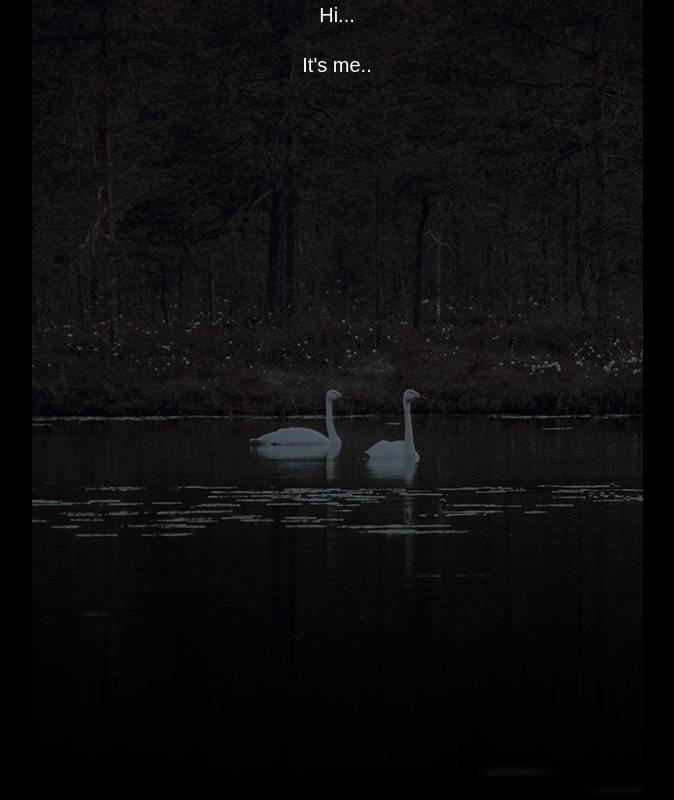
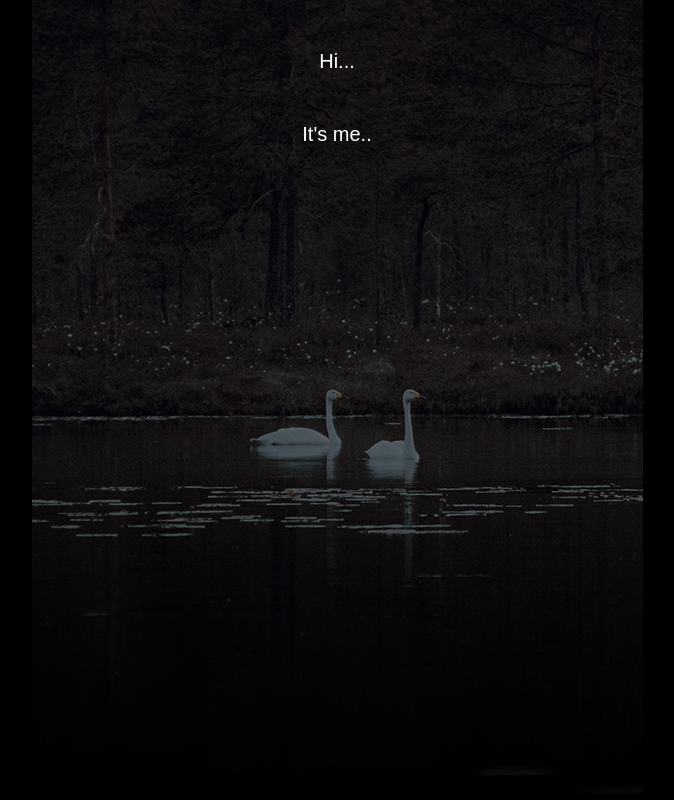
Before and after one commit to niirvil/niirvil.github.io, a plain HTML site: page index.html in a window 1280 px wide. Shown: the whole page, without its empty margins (303-977 px from the left). Drawn offline with Linux system fonts and the light colour scheme.

Commit message:
styling works.. kinda

```diff
--- a/styles/starting.css
+++ b/styles/starting.css
@@ -21,6 +21,5 @@
                 }
                 .content-box p {
                         font-size: 20px;
-                        line-height: 1.5;
-                        margin: 0 0 20px;
+                        margin: 50px 0 20px;
                 }
```
